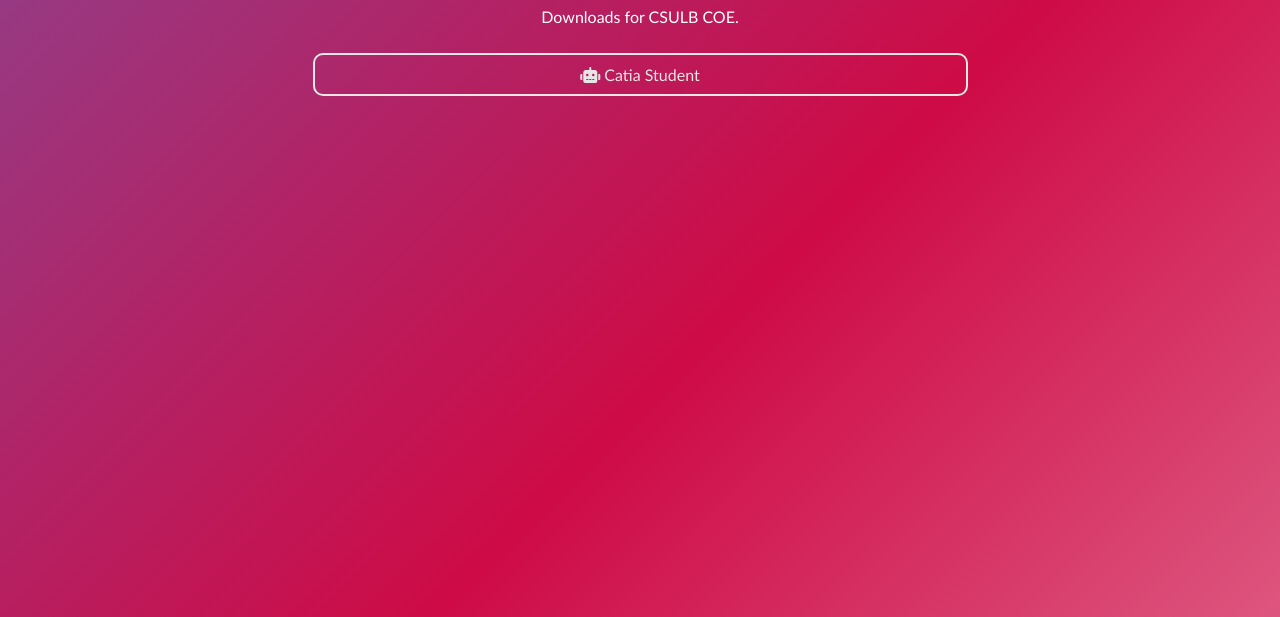
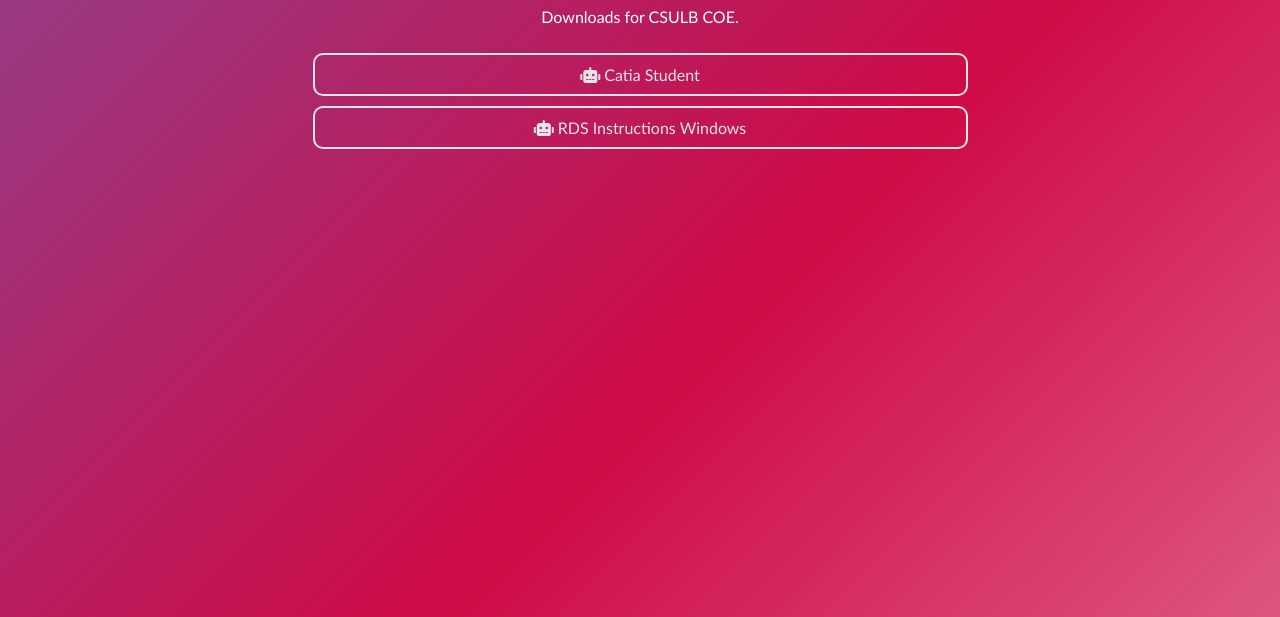
Before and after one commit to csulb-coe/csulb-coe.github.io, a plain HTML site: page index.html in a window 1280 px wide. Shown: the part 218-835 px from the top of the page. Drawn offline with Linux system fonts and the light colour scheme.

Commit message:
Update index.html

```diff
--- a/index.html
+++ b/index.html
@@ -27,6 +27,9 @@
         <a class="link" href="https://csulb-my.sharepoint.com/:f:/g/personal/djemel_sadi_csulb_edu/EtoxspdSNbhOqgzh1Sn4HacBmYkQNIor6WqSMV7SuAwWog?e=2MQA7Z" target="_blank">
             <i class="fas fa-robot">&nbsp;</i>Catia Student
         </a>
+        <a class="link" href="https://csulb-my.sharepoint.com/:b:/g/personal/djemel_sadi_csulb_edu/EU9x3enyz9VNiB-VyVkratwB43gdo4QsPiKJr4DD6t7_sg?e=DLMvYj" target="_blank">
+            <i class="fas fa-robot">&nbsp;</i>RDS Instructions Windows
+        </a>
     </div>
 
 
```
